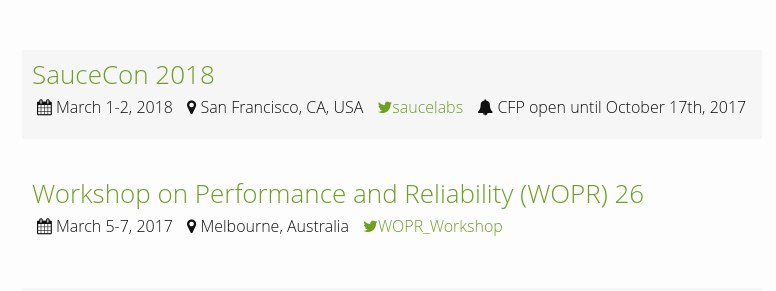
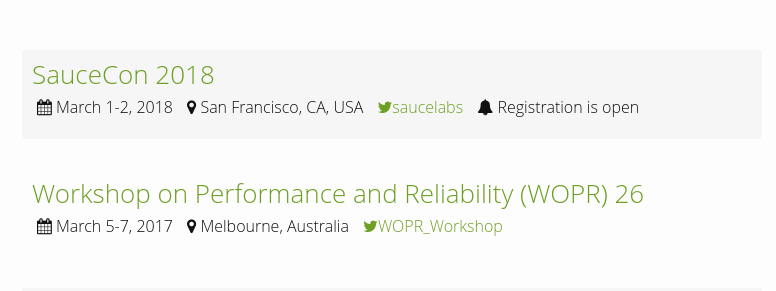
Before and after one commit to TestingConferences/testingconferences.github.io, a Jekyll site: the page built from index.html, in a window 1280 px wide and 900 px high, scrolled down 822 px. Shown: the part 164-455 px from the top of the window, without its empty margins (248-1024 px from the left). Built offline with Jekyll 4.4.1, drawn with Linux system fonts in a browser that asks for light colours.

Commit message:
Updated status of SauceCon

```diff
--- a/_data/current.yml
+++ b/_data/current.yml
@@ -51,7 +51,7 @@
   dates: "March 1-2, 2018"
   url: http://saucecon.com/
   twitter: saucelabs
-  status: CFP open until October 17th, 2017
+  status: Registration is open
 
 - name: Workshop on Performance and Reliability (WOPR) 26
   location: Melbourne, Australia
```
